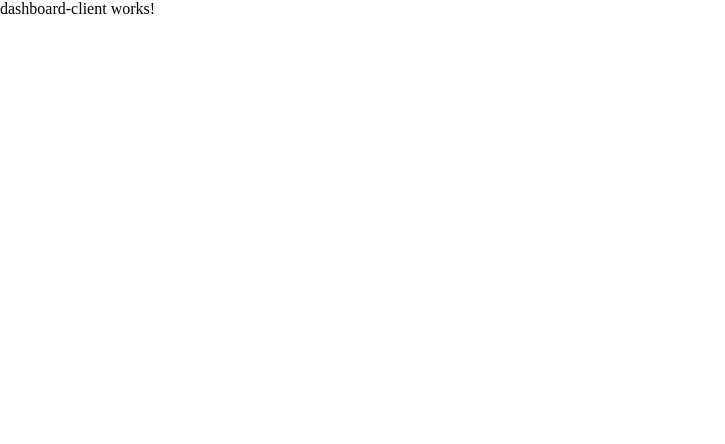
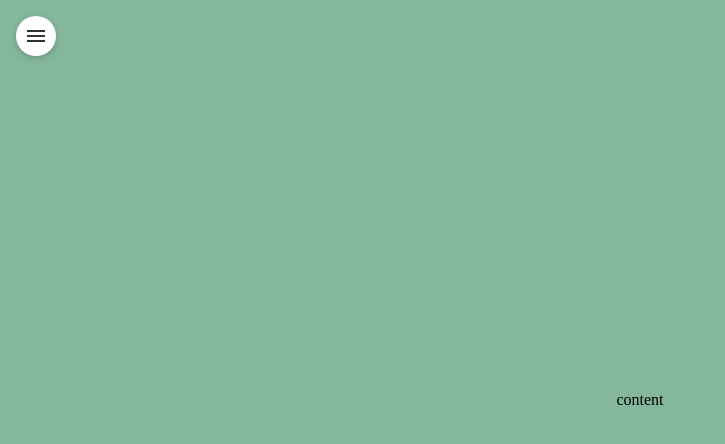
Before and after one commit to mtmodesti/boca-a-boca, an Angular app: page /clientdashboard in a window 1280 px wide. Shown: the top 444 px of the page, without its empty margins (0-725 px from the left). Built offline with nearby package versions, Linux system fonts and the light colour scheme.

Commit message:
feat: sideanv menu

```diff
--- /dev/null
+++ b/src/app/assets/sidenav-menu/client-dashboard.json
@@ -0,0 +1,16 @@
+{
+    "menus": [
+        {
+            "icon": "home",
+            "title": "Início"
+        },
+        {
+            "icon": "info",
+            "title": "Sobre"
+        },
+        {
+            "icon": "contact_mail",
+            "title": "Contato"
+        }
+    ]
+}
--- /dev/null
+++ b/src/app/components/sidenav-menu/sidenav-menu.component.html
@@ -0,0 +1,21 @@
+<button *ngIf="!isOpen" mat-icon-button class="menu-button" (click)="toggleMenu()">
+    <mat-icon>menu</mat-icon>
+</button>
+
+<div class="overlay" *ngIf="isOpen" (click)="closeMenu()"></div>
+
+
+<div class="custom-sidenav" [class.open]="isOpen">
+    <button mat-icon-button class="close-button" (click)="toggleMenu()">
+        <mat-icon>close</mat-icon>
+    </button>
+    <ul class="menu-list">
+        <li *ngFor="let menu of sidenavMenu">
+            <button mat-button>
+                <mat-icon class="iconMenu">{{ menu.icon }}</mat-icon>
+                <span class="spanMenu">{{ menu.title }}</span>
+            </button>
+        </li>
+    </ul>
+
+</div>
--- /dev/null
+++ b/src/app/components/sidenav-menu/sidenav-menu.component.scss
@@ -0,0 +1,112 @@
+@use '../../../styles.scss' as *;
+
+
+.menu-button {
+    position: fixed;
+    top: 16px;
+    left: 16px;
+    z-index: 1000;
+    box-shadow: 0 2px 6px rgba(0, 0, 0, 0.2);
+    border-radius: 50%;
+    padding: 8px;
+
+    mat-icon {
+        font-size: 24px;
+        color: #333;
+    }
+
+    &:hover mat-icon {
+        color: #000;
+    }
+}
+
+.overlay {
+    position: fixed;
+    top: 0;
+    left: 0;
+    width: 100vw;
+    height: 100vh;
+    background-color: rgba(0, 0, 0, 0.4);
+    /* sombra escura */
+    z-index: 1000;
+}
+
+.spanMenu {
+    color: $violet;
+}
+
+.iconMenu {
+    color: $violet;
+}
+
+
+
+.custom-sidenav {
+    position: fixed;
+    top: 15%;
+    left: -100%;
+    height: 70vh;
+    background-color: $teaGreen;
+    box-shadow: 2px 0 10px rgba(0, 0, 0, 0.2);
+    z-index: 1001;
+    transition: left 0.3s ease-in-out;
+    border-radius: 0 8px 8px 0;
+    display: flex;
+    flex-direction: column;
+    padding: 16px;
+    min-width: 150px;
+
+    &.open {
+        left: 0;
+    }
+
+    .close-button {
+        align-self: flex-end;
+        margin-bottom: 16px;
+        color: $violet;
+    }
+
+    .menu-content {
+        display: flex;
+        flex-direction: column;
+        gap: 12px;
+
+        a {
+            text-decoration: none;
+            color: #333;
+            font-weight: 500;
+            white-space: nowrap;
+
+            &:hover {
+                color: #000;
+            }
+        }
+    }
+}
+
+.menu-button {
+    position: fixed;
+    top: 16px;
+    left: 16px;
+    z-index: 1002;
+    background-color: white;
+    box-shadow: 0 2px 6px rgba(0, 0, 0, 0.2);
+    border-radius: 50%;
+}
+
+.overlay {
+    position: fixed;
+    top: 0;
+    left: 0;
+    width: 100vw;
+    height: 100vh;
+    background-color: rgba(0, 0, 0, 0.4);
+    /* sombra escura */
+    z-index: 1000;
+}
+
+ul {
+    list-style-type: none;
+    padding: 0;
+    margin: 0;
+}
--- /dev/null
+++ b/src/app/components/sidenav-menu/sidenav-menu.component.ts
@@ -0,0 +1,33 @@
+import { Component, Input } from '@angular/core';
+import { MatSidenavModule } from '@angular/material/sidenav';
+import { MatIconModule } from '@angular/material/icon';
+import { MatButtonModule } from '@angular/material/button';
+import { MatListModule } from '@angular/material/list';
+import { CommonModule } from '@angular/common';
+import menuDashboard from '../../assets/sidenav-menu/client-dashboard.json'
+
+@Component({
+  selector: 'app-sidenav-menu',
+  standalone: true,
+  imports: [
+    MatButtonModule,
+    CommonModule,
+    MatSidenavModule,
+    MatListModule,
+    MatIconModule,],
+  templateUrl: './sidenav-menu.component.html',
+  styleUrl: './sidenav-menu.component.scss'
+})
+export class SidenavMenuComponent {
+  @Input() sidenavMenu: any[] = menuDashboard.menus
+  isOpen = false;
+
+  toggleMenu() {
+    this.isOpen = !this.isOpen;
+  }
+
+  closeMenu() {
+    this.isOpen = false
+  }
+
+}
--- a/src/app/pages/dashboard-client/dashboard-client.component.html
+++ b/src/app/pages/dashboard-client/dashboard-client.component.html
@@ -1 +1,4 @@
-<p>dashboard-client works!</p>
+<main class="wrapper">
+    <span>content</span>
+</main>
+<app-sidenav-menu [sidenavMenu]="sidenaveMenuJson"></app-sidenav-menu>
--- a/src/app/pages/dashboard-client/dashboard-client.component.scss
+++ b/src/app/pages/dashboard-client/dashboard-client.component.scss
@@ -0,0 +1,11 @@
+@use '../../../styles.scss' as *;
+
+
+.wrapper {
+    width: 100vw;
+    height: 100vh;
+    display: flex;
+    justify-content: center;
+    align-items: center;
+    background-color: $camBlue;
+}
--- a/src/app/pages/dashboard-client/dashboard-client.component.ts
+++ b/src/app/pages/dashboard-client/dashboard-client.component.ts
@@ -1,11 +1,15 @@
 import { Component } from '@angular/core';
+import { SidenavMenuComponent } from '../../components/sidenav-menu/sidenav-menu.component';
+import sidenavMenu from "../../assets/sidenav-menu/client-dashboard.json"
 
 @Component({
   selector: 'app-dashboard-client',
-  imports: [],
+  imports: [SidenavMenuComponent],
   templateUrl: './dashboard-client.component.html',
   styleUrl: './dashboard-client.component.scss'
 })
 export class DashboardClientComponent {
+  sidenaveMenuJson = sidenavMenu.menus
+
 
 }
--- a/src/app/pages/sign-up/sign-up.component.ts
+++ b/src/app/pages/sign-up/sign-up.component.ts
@@ -12,6 +12,7 @@ import { User } from '../../models/users';
 import { UserService } from '../../services/user-service';
 import { HttpClientModule } from '@angular/common/http';
 import { LoadingService } from '../../services/loading-service';
+import { ToastrService } from 'ngx-toastr';
 
 
 @Component({
@@ -25,7 +26,7 @@ export class SignUpComponent {
   singUpForm: FormGroup
   isSubmitDisabled: boolean = true
 
-  constructor(private router: Router, private fb: FormBuilder, private userService: UserService, private loadingService: LoadingService) {
+  constructor(private toastr: ToastrService, private router: Router, private fb: FormBuilder, private userService: UserService, private loadingService: LoadingService) {
     this.singUpForm = this.fb.group({
       name: ['', Validators.required],
       birth: ['', [Validators.required, this.birthDateValidator]],
@@ -60,8 +61,11 @@ export class SignUpComponent {
     this.loadingService.show()
     this.userService.createUser(userData).subscribe((res) => {
       console.log(res)
+      this.toastr.success('Usuário criado com sucesso');
+      this.router.navigate(['home'])
       this.loadingService.hide()
     }, (err) => {
+      this.toastr.error('Erro ao criar usuário. Tente novamnte.');
       this.loadingService.hide()
     })
   }
@@ -78,7 +82,6 @@ export class SignUpComponent {
       if (value1 !== value2) {
         form.get(field2)?.setErrors({ [errorKey]: true });
       } else {
-        // Remove erro customizado se os valores forem iguais
         if (form.get(field2)?.hasError(errorKey)) {
           const errors = { ...form.get(field2)?.errors };
           delete errors[errorKey];
--- a/src/app/services/loading-service.ts
+++ b/src/app/services/loading-service.ts
@@ -1,4 +1,4 @@
-import { Injectable } from '@angular/core';
+import { Injectable, signal } from '@angular/core';
 import { BehaviorSubject } from 'rxjs';
 
 @Injectable({ providedIn: 'root' })
```
Also changed, not shown: 1 other file (tests, documents, lock files or other folders).
